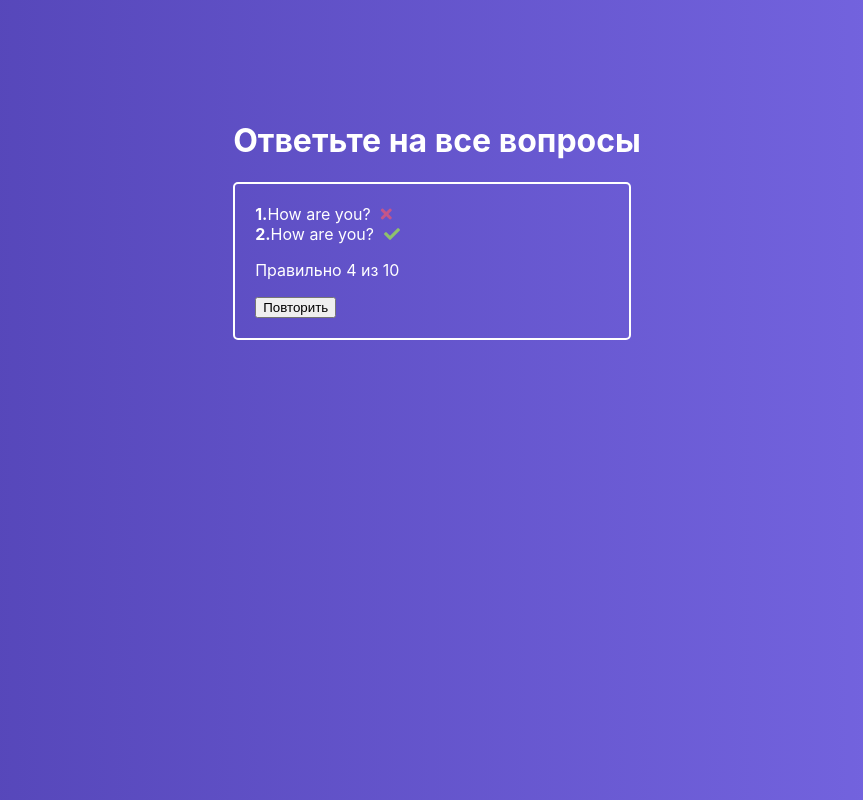
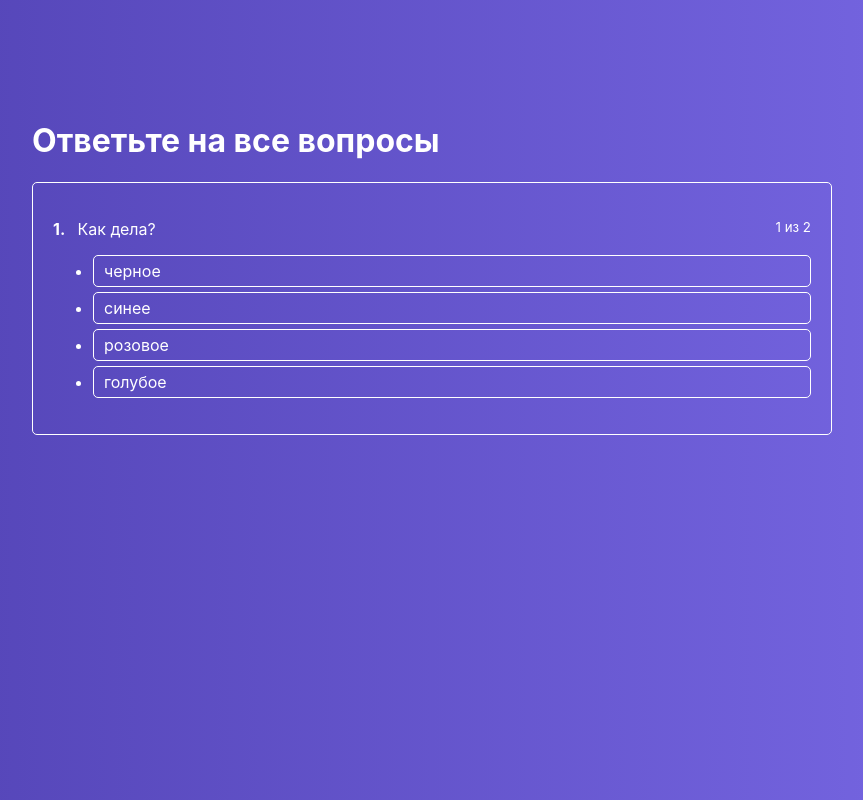
Before and after one commit to gulyashik/react-quiz, a React app: page /quiz/1 in a window 1280 px wide. Shown: the whole page, without its empty margins (208-1071 px from the left). Built offline with nearby package versions, Linux system fonts and the light colour scheme.

Commit message:
compute results

```diff
--- a/src/components/FinishedQuiz/FinishedQuiz.js
+++ b/src/components/FinishedQuiz/FinishedQuiz.js
@@ -1,24 +1,35 @@
 import React from 'react';
 import classes from './FinishedQuiz.module.css'
 
-const FinishedQuiz = () => {
+const FinishedQuiz = (props) => {
+    const successCount = Object.keys(props.results).reduce((total,current)=>{
+        if(props.results[current] ==='success') {
+            total++;
+        }
+        return total;
+    },0)
     return(
     <div className={classes.FinishedQuiz}>
         <ul>
-            <li>
-                <strong>1.</strong>
-                How are you?
-                <i className={'fa fa-times ' + classes.error}></i>
-            </li>
-            <li>
-                <strong>2.</strong>
-                How are you?
-                <i className={'fa fa-check ' + classes.success}></i>
-            </li>
+            {props.quiz.map((item,index)=>{
+                const cls =[
+                    'fa',
+                    props.results[item.id] ==='success' ? 'fa-check': 'fa-times',
+                    classes[props.results[item.id]]
+                ];
+                return(
+                    <li key = {index}>
+                        <strong>{item.id +1 }. </strong>
+                        {item.question}
+                        <i className={cls.join(' ')}></i>
+                    </li>
+                )
+
+            })}
         </ul>
-        <p> Правильно 4 из 10</p>
+        <p> Правильно {successCount} из {props.quiz.length}</p>
         <div>
-            <button> Повторить</button>
+            <button onClick={props.retryHandler}> Повторить</button>
         </div>
     </div>
     );
--- a/src/containers/Quiz/Quiz.js
+++ b/src/containers/Quiz/Quiz.js
@@ -5,9 +5,10 @@ import FinishedQuiz from "../../components/FinishedQuiz/FinishedQuiz";
 
 class Quiz extends React.Component {
     state = {
-        quizeFinished: true,
+        quizeFinished: false,
         activeQuestion : 0,
         answerState : null,
+        results: [],
         quiz:[
             {
                 question: 'Какого цвета небо?',
@@ -35,18 +36,22 @@ class Quiz extends React.Component {
     };
      onClickHandler = answerId =>{
          if(this.state.answerState){
-             console.log(this.state.answerState)
              const key = Object.keys(this.state.answerState)
-             console.log(key)
              if( this.state.answerState[key]==='success'){
                  return
              }
          }
+         const results = this.state.results;
          const question = this.state.quiz[this.state.activeQuestion];
          if(answerId === question.rightAnswerId){
+             if(!results[question.id]) {
+                 results[question.id] = 'success'
+             }
             this.setState({
-                 answerState: {[answerId] : 'success'}
+                 answerState: {[answerId] : 'success'},
+                 results
              })
+
              if(this.quizeFinished()){
                  const timeout = window.setTimeout(()=>{
                      this.setState({
@@ -63,8 +68,10 @@ class Quiz extends React.Component {
              }
 
          }else {
+             results[question.id] = 'error'
              this.setState({
-                 answerState: {[answerId] : 'error'}
+                 answerState: {[answerId] : 'error'},
+                 results
              })
          }
 
@@ -72,13 +79,27 @@ class Quiz extends React.Component {
      quizeFinished(){
          return (this.state.activeQuestion+1) === this.state.quiz.length
      }
+    retryHandler = ()=> {
+         this.setState({
+             quizeFinished: false,
+             activeQuestion : 0,
+             answerState : null,
+             results: {}
+         }, ()=>{
+             console.log(this.state.results)
+         })
+    }
     render(){
         return(
             <div className={classes.Quiz}>
                 <div className={classes.QuizWrapper}>
                     <h1> Ответьте на все вопросы </h1>
-                    {this.state.quizeFinished ?
+                    {
+                        this.state.quizeFinished ?
                         <FinishedQuiz
+                            results = {this.state.results}
+                            quiz = {this.state.quiz}
+                            retryHandler = {this.retryHandler}
                         />
                         :
                         <ActiveQuiz
```
